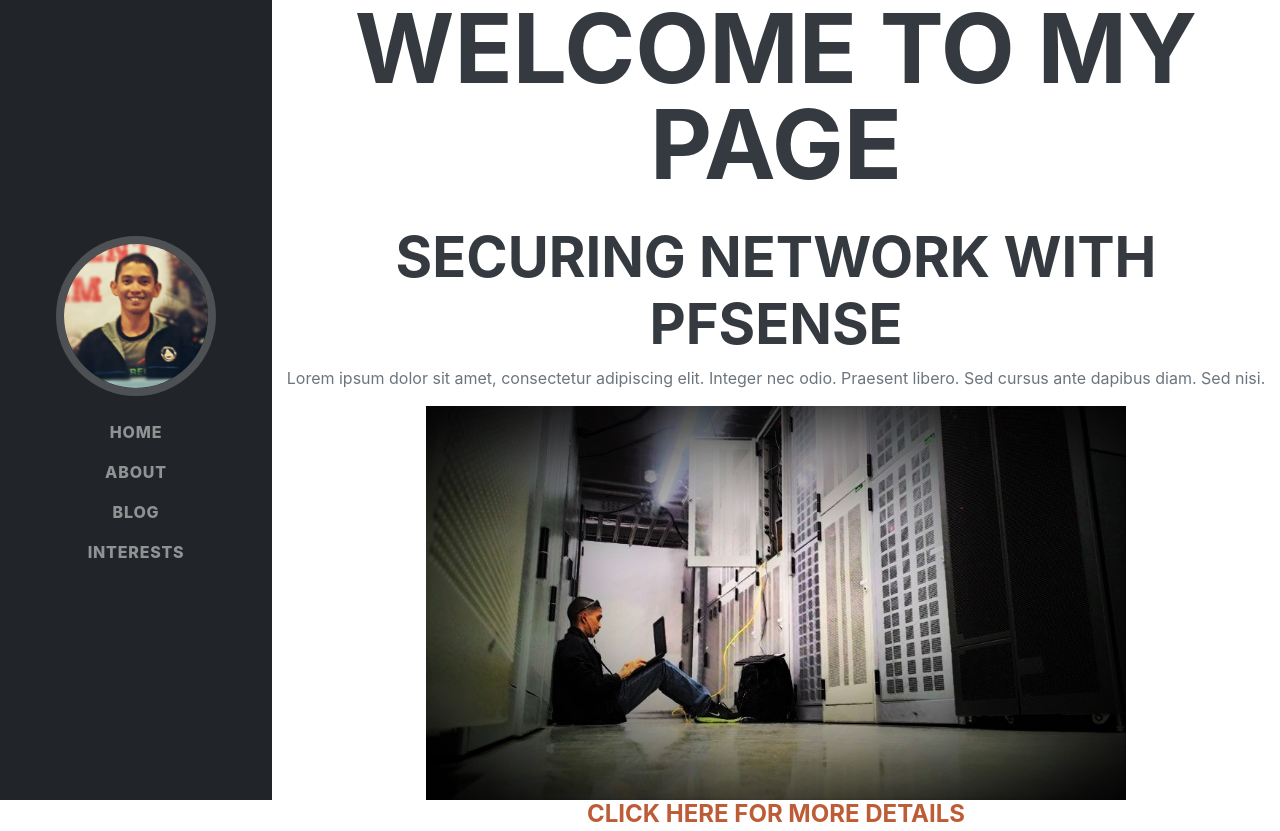
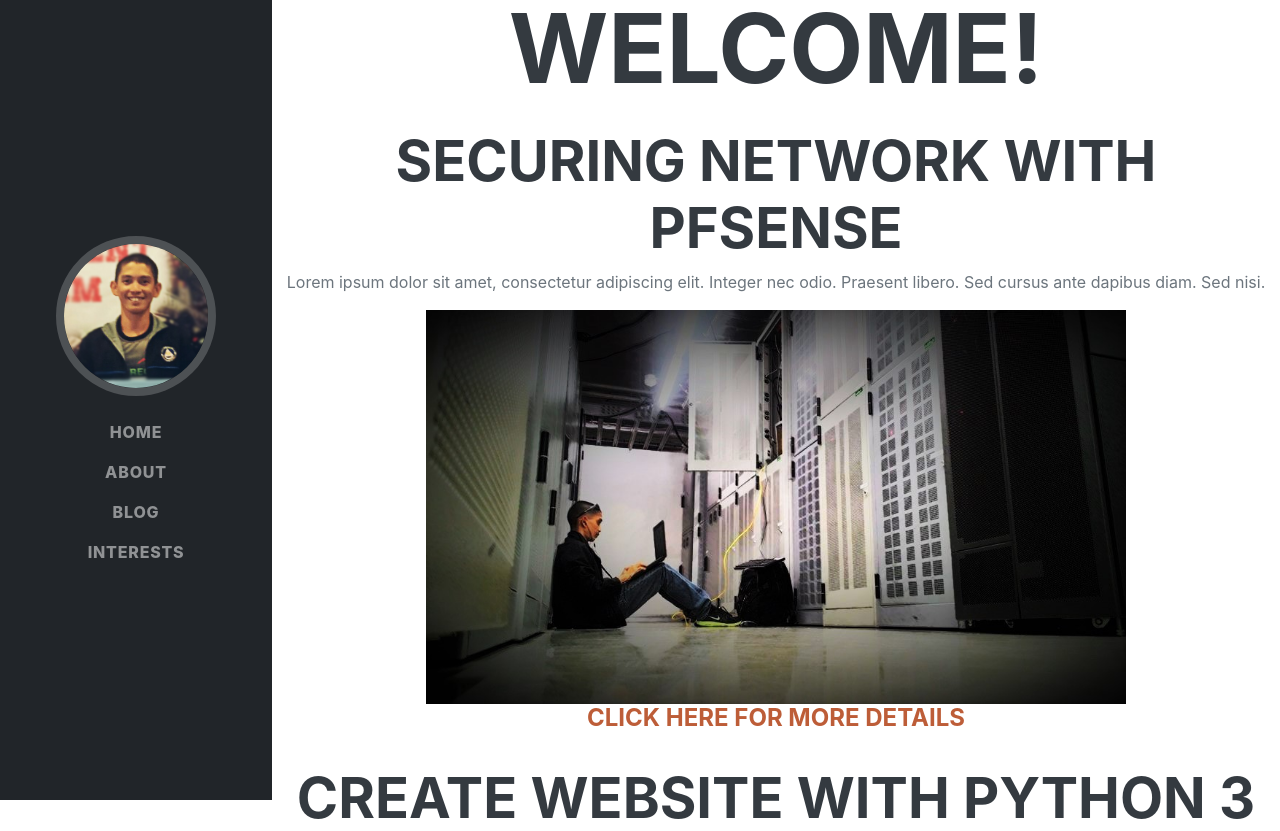
Before and after one commit to darkspook/django3-personal-portfolio, a Django app: page / in a window 1280 px wide. Shown: the top 831 px of the page. Run offline with Django 3.2, Linux system fonts and the light colour scheme; data comes from the database, SQL or seed files in the repository; some libraries are stand-ins or nearby versions; some web fonts are replaced.

Commit message:
Local modification

```diff
--- a/portfolio/templates/portfolio/home.html
+++ b/portfolio/templates/portfolio/home.html
@@ -2,7 +2,7 @@
 {% block content %}
 {% load static %}
 <div class="container text-center">
-	<h1>Welcome to my Page</h1><br>
+	<h1>Welcome!</h1><br>
 	<!--<a href="{% url 'blog:all_blogs' %}">Blog</a><br>
 	<img src="{% static 'portfolio/profile_pic.jpg' %}" width="700">
 	<br>
```
